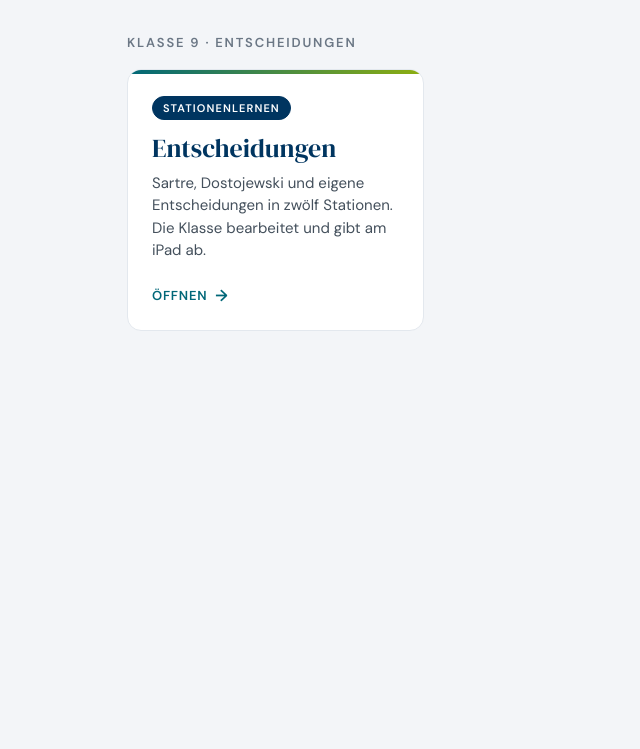
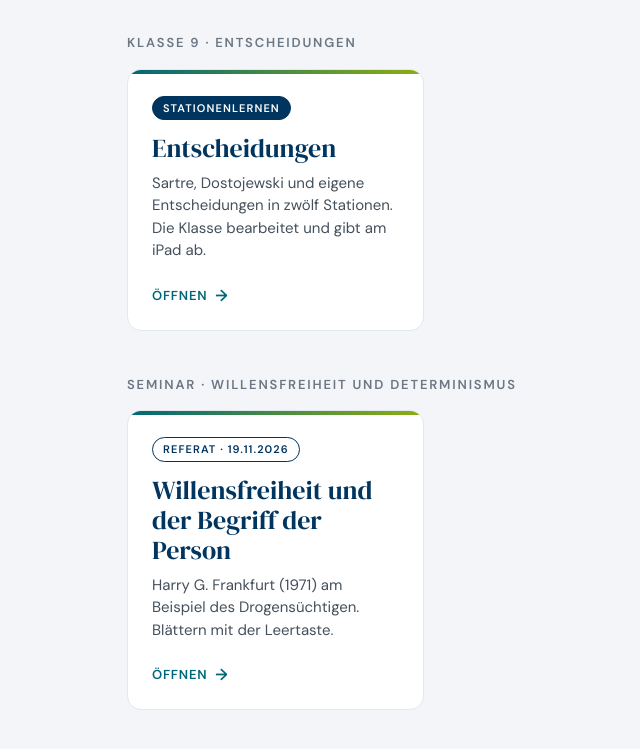
Before and after one commit to uni-masalme/uni-masalme.github.io, a plain HTML site: page philosophie/index.html in a window 1280 px wide. Shown: the part 231-980 px from the top of the page, without its empty margins (49-689 px from the left). Before the commit the page ends 800 px from the top, so only its background shows below. Drawn offline with Linux system fonts and the light colour scheme.

Commit message:
Philosophie-Startseite: Referat zu Frankfurt verlinkt

```diff
--- a/philosophie/index.html
+++ b/philosophie/index.html
@@ -29,6 +29,18 @@
     </div>
   </section>
 
+  <section class="fach" aria-labelledby="seminar">
+    <div class="fach-kopf"><h2 id="seminar">Seminar · Willensfreiheit und Determinismus</h2></div>
+    <div class="raster">
+      <a class="karte" href="frankfurt-referat/">
+        <span class="marke">Referat · 19.11.2026</span>
+        <h3>Willensfreiheit und der Begriff der Person</h3>
+        <p>Harry G. Frankfurt (1971) am Beispiel des Drogensüchtigen. Blättern mit der Leertaste.</p>
+        <span class="pfeil">Öffnen</span>
+      </a>
+    </div>
+  </section>
+
 </main>
 </body>
 </html>
```
